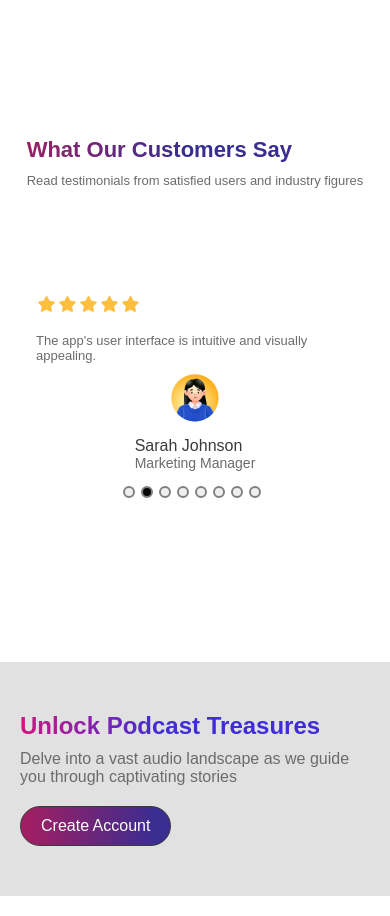
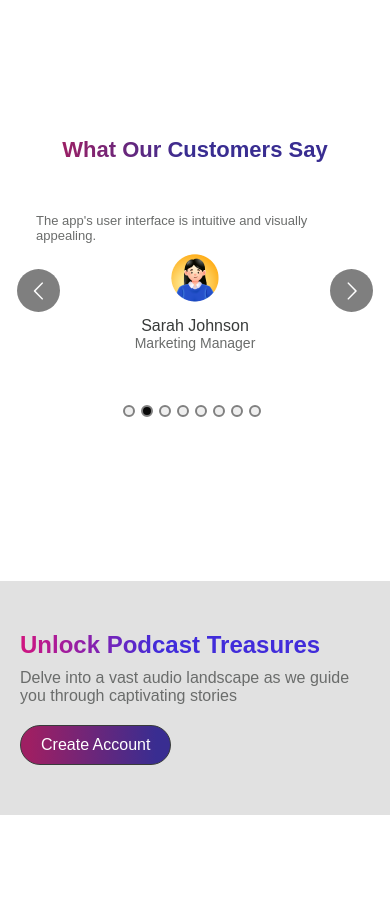
Before and after one commit to bekhzodallaev/milliy-podcast-app, a React (Create React App) app: page / in a window 390 px wide. Shown: the part 3540-4456 px from the top of the page. Built offline with nearby package versions, Linux system fonts and the light colour scheme; a web font is replaced by a local one.

Commit message:
Fix some carousel related bugs

```diff
--- a/src/pages/LandingPage/Home/TestimonialsComponent/CardDetails.ts
+++ b/src/pages/LandingPage/Home/TestimonialsComponent/CardDetails.ts
@@ -21,7 +21,7 @@ export const responsive = {
 export const testimonialsData = [
   {
     comment:
-      "I love how user-friendly this website is. It's has made exploring new podcasts a breeze",
+      "I love how user-friendly this website is. It's has made exploring new podcasts a breeze.",
     image: ManAvatar,
     name: "Mark Davis",
     profession: "Podcast Producer, XYZ",
--- a/src/pages/LandingPage/Home/TestimonialsComponent/ReusableTestimonials.tsx
+++ b/src/pages/LandingPage/Home/TestimonialsComponent/ReusableTestimonials.tsx
@@ -16,13 +16,6 @@ const ReusableTestimonials: React.FC<ReusableTestimonialsProps> = ({
   return (
     <div className={classes.testimonials_card_container}>
       <div className={classes.comment_container}>
-        <div className={classes.rating}>
-          <img src={StarImage} alt="" />
-          <img src={StarImage} alt="" />
-          <img src={StarImage} alt="" />
-          <img src={StarImage} alt="" />
-          <img src={StarImage} alt="" />
-        </div>
         <p className={classes.comment}>{comment}</p>
       </div>
       <div className={classes.user_info}>
--- a/src/pages/LandingPage/Home/TestimonialsComponent/Testimonials.module.css
+++ b/src/pages/LandingPage/Home/TestimonialsComponent/Testimonials.module.css
@@ -22,6 +22,7 @@
   padding: 0;
   margin: 0;
   box-sizing: border-box;
+  text-align: center;
 }
 .texts {
   margin-bottom: 3.5rem;
@@ -120,8 +121,14 @@
     display: flex;
     flex-direction: column;
   }
+  .user_info_details {
+    text-align: center;
+  }
   .comment {
     font-size: 0.8125rem;
+  }
+  .texts {
+    margin-bottom: 0;
   }
 }
 
--- a/src/pages/LandingPage/Home/TestimonialsComponent/Testimonials.tsx
+++ b/src/pages/LandingPage/Home/TestimonialsComponent/Testimonials.tsx
@@ -22,12 +22,9 @@ function Testimonials() {
     <div className={classes.container}>
       <div className={classes.texts}>
         <p className={classes.heading}>What Our Customers Say</p>
-        <p className={classes.text}>
-          Read testimonials from satisfied users and industry figures
-        </p>
       </div>
       <Carousel
-        arrows={false}
+        arrows={true}
         className={classes.carousel}
         responsive={responsive}
         showDots={true}
```
